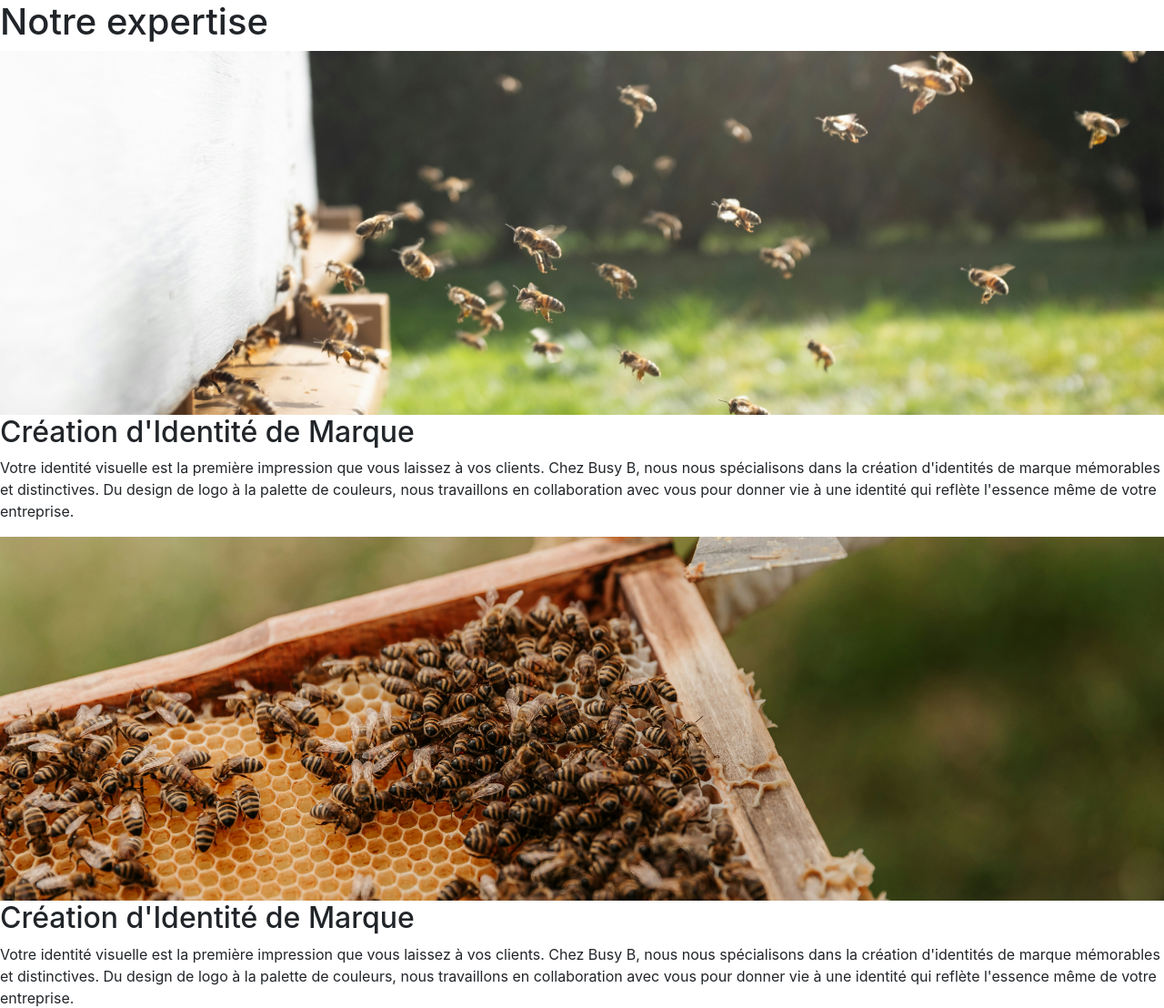
After one commit to EstelleDab/busyb, a PHP site: page /expertise.html in a window 1280 px wide. The commit adds this page. Shown: the top 1108 px of the page at 91% size. Run offline with PHP 8.4, Linux system fonts and the light colour scheme.

Commit message:
Parallaxe
Ajout pages équipe et expertise
Essai effet parallaxe sur page expertise

```diff
--- a/assets/css/style.css
+++ b/assets/css/style.css
@@ -26,12 +26,14 @@
     font-weight: normal;
     src: local('Nonchalance Regular'), url('Nonchalance Regular.woff') format('woff');
 }
+
 @font-face {
     font-family: 'Nonchalance Medium';
     font-style: normal;
     font-weight: normal;
     src: local('Nonchalance Medium'), url('Nonchalance Medium.woff') format('woff');
 }
+
 @font-face {
     font-family: 'Nonchalance Bold';
     font-style: normal;
@@ -71,4 +73,33 @@
 /*éléments communs*/
 html {
     scroll-behavior: smooth;
+    height: 100%;
 }
+
+body {
+    height: 100%;
+}
+
+.parallax {
+    height: 50%;
+    background-attachment: fixed;
+    background-position: center;
+    background-repeat: no-repeat;
+    background-size: cover;
+}
+
+.parallax1 {
+    background-image: url("/assets/images/bees1.jpg");
+}
+
+.parallax2 {
+    background-image: url("/assets/images/bees2.jpg");
+}
+
+.parallax3 {
+    background-image: url("/assets/images/bees3.jpg");
+}
+
+.parallax4 {
+    background-image: url("/assets/images/bees4.jpg");
+}
--- /dev/null
+++ b/expertise.html
@@ -0,0 +1,40 @@
+<!DOCTYPE html>
+<html>
+<head>
+    <title>Page expertise</title>
+    <link rel="stylesheet" type="text/css" href="https://stackpath.bootstrapcdn.com/bootstrap/4.0.0/css/bootstrap.min.css">
+    <link href="assets/css/style.css" rel="stylesheet">
+</head>
+<body>
+    <h1>Notre expertise</h1>
+
+    <div class="parallax parallax1"></div>
+
+    <div>
+        <h2>Création d'Identité de Marque</h2>
+        <p>Votre identité visuelle est la première impression que vous laissez à vos clients. Chez Busy B, nous nous spécialisons dans la création d'identités de marque mémorables et distinctives. Du design de logo à la palette de couleurs, nous travaillons en collaboration avec vous pour donner vie à une identité qui reflète l'essence même de votre entreprise. </p>
+    </div>
+
+    <div class="parallax parallax2"></div>
+
+    <div>
+        <h2>Création d'Identité de Marque</h2>
+        <p>Votre identité visuelle est la première impression que vous laissez à vos clients. Chez Busy B, nous nous spécialisons dans la création d'identités de marque mémorables et distinctives. Du design de logo à la palette de couleurs, nous travaillons en collaboration avec vous pour donner vie à une identité qui reflète l'essence même de votre entreprise. </p>
+    </div>
+
+    <div class="parallax parallax3"></div>
+
+    <div>
+        <h2>Création d'Identité de Marque</h2>
+        <p>Votre identité visuelle est la première impression que vous laissez à vos clients. Chez Busy B, nous nous spécialisons dans la création d'identités de marque mémorables et distinctives. Du design de logo à la palette de couleurs, nous travaillons en collaboration avec vous pour donner vie à une identité qui reflète l'essence même de votre entreprise. </p>
+    </div>
+
+    <div class="parallax parallax4"></div>
+
+    <div>
+        <h2>Création d'Identité de Marque</h2>
+        <p>Votre identité visuelle est la première impression que vous laissez à vos clients. Chez Busy B, nous nous spécialisons dans la création d'identités de marque mémorables et distinctives. Du design de logo à la palette de couleurs, nous travaillons en collaboration avec vous pour donner vie à une identité qui reflète l'essence même de votre entreprise. </p>
+    </div>
+
+</body>
+</html>
--- a/index.html
+++ b/index.html
@@ -6,6 +6,6 @@
 	<meta name="viewport" content="width=device-width, initial-scale=1">
 	<link rel="icon" type="image/png" href="assets/logo.png"/>
     <link rel="stylesheet" type="text/css" href="https://stackpath.bootstrapcdn.com/bootstrap/4.0.0/css/bootstrap.min.css">
-    <link href="assets/style.css" rel="stylesheet">
+    <link href="assets/css/style.css" rel="stylesheet">
 </head>
 <body>
```
Also changed, not shown: equipe.html (added, +10 -0 lines), assets/images/bees1.jpg (added), assets/images/bees2.jpg (added), assets/images/bees3.jpg (added), 1 other file. Lines whose indentation alone changed are shown as unchanged.
